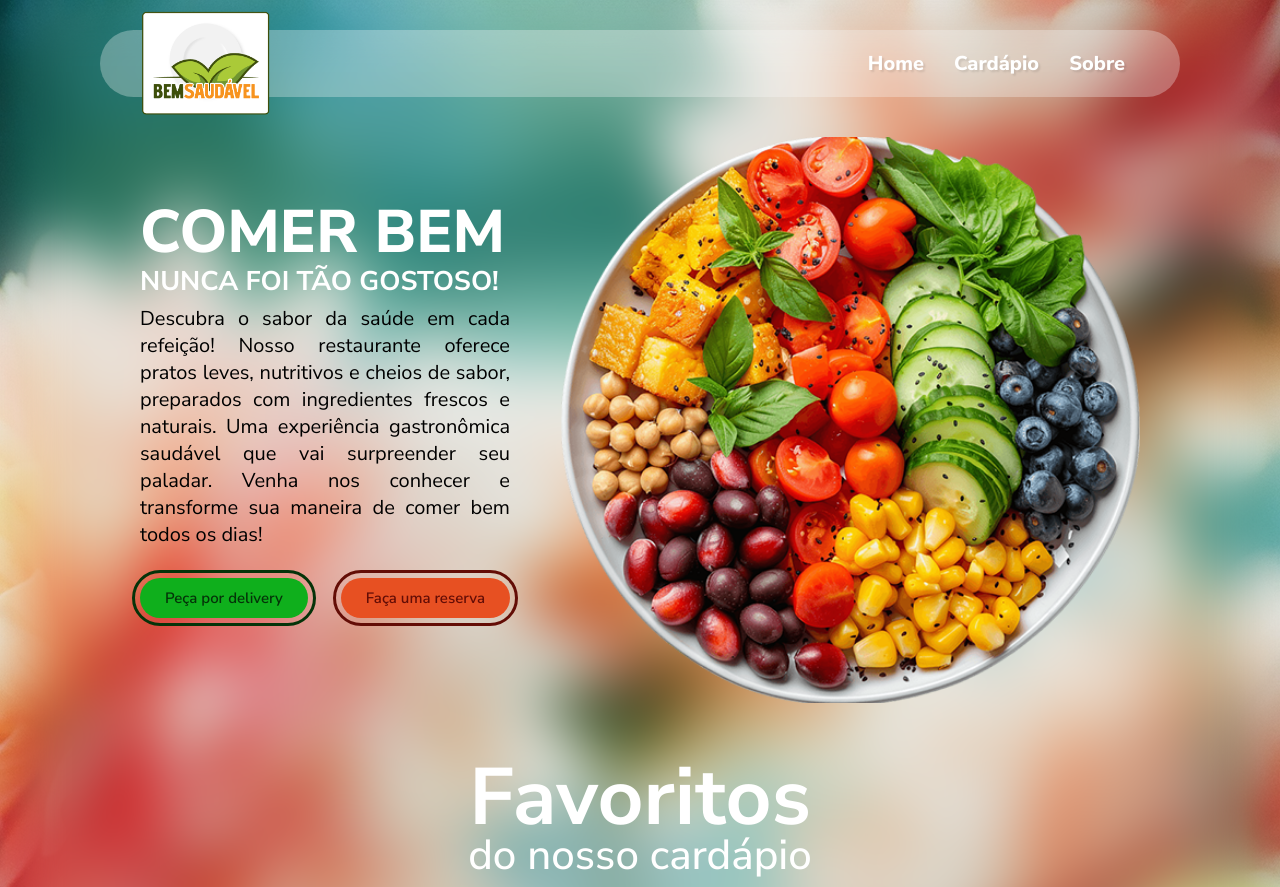
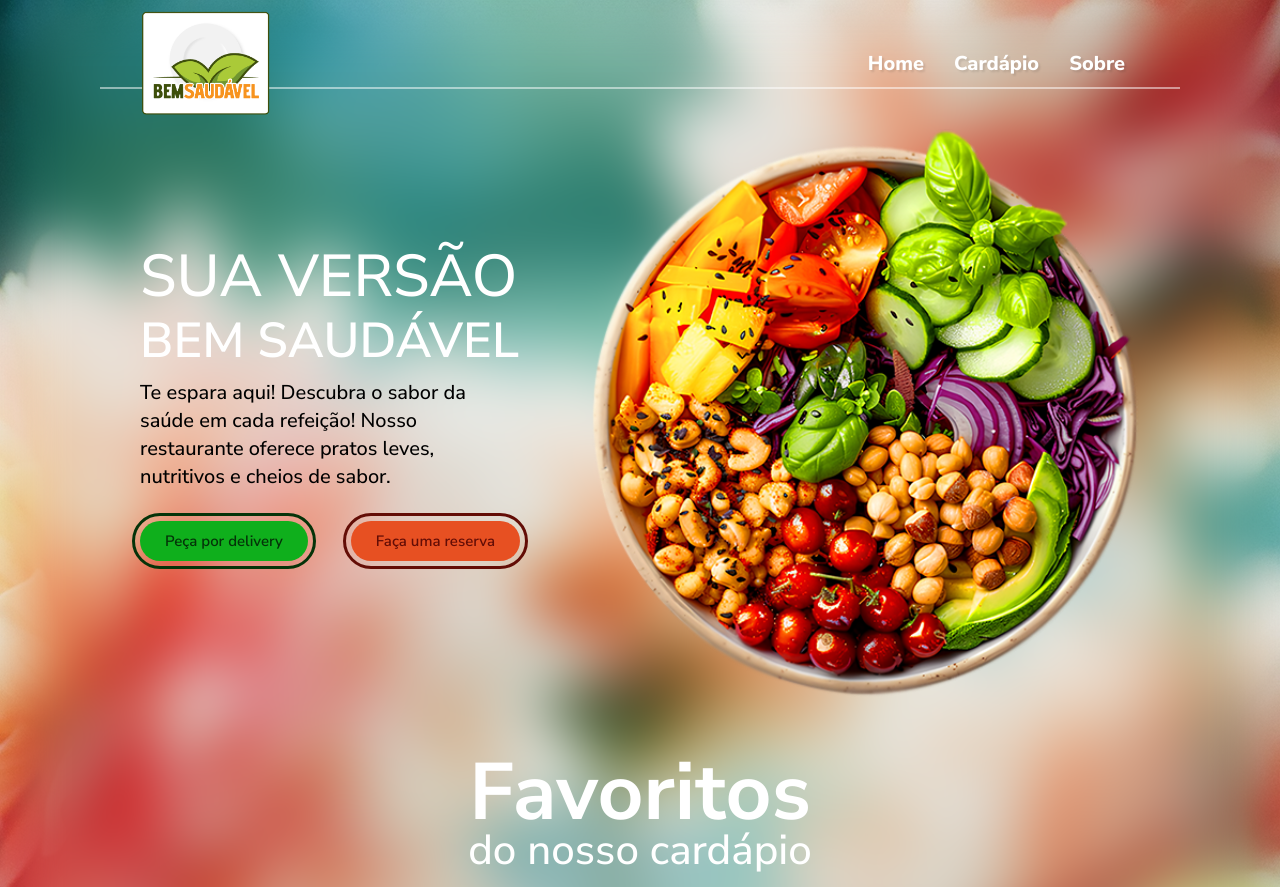
Before and after one commit to paulomarques-png/Aulas-Programa-Desenvole-Grupo-Boticario, a plain HTML site: page Exercício-Aula-Semana-01-Restaurante/index.html in a window 1280 px wide. Shown: the top 887 px of the page. Drawn offline with Linux system fonts and the light colour scheme.

Commit message:
Update hero banner text and images
Replaced the hero banner image and updated the main headline and description text in index.html. Added new images to the imgs directory and adjusted related CSS styles for improved appearance and consistency.

```diff
--- a/Exercício-Aula-Semana-01-Restaurante/index.html
+++ b/Exercício-Aula-Semana-01-Restaurante/index.html
@@ -28,14 +28,16 @@
     <div class="content">
         <section class="hero-banner">
             <div class="text-banner">
-                <h1><span class="tittle-1">COMER BEM</span><br><span class="tittle-2">NUNCA FOI TÃO GOSTOSO!</span></h1>
-                <p class="text">Descubra o sabor da saúde em cada refeição! Nosso restaurante oferece pratos leves, nutritivos e cheios de sabor, preparados com ingredientes frescos e naturais. Uma experiência gastronômica saudável que vai surpreender seu paladar. Venha nos conhecer e transforme sua maneira de comer bem todos os dias!</p>
+                <!-- <h1><span class="tittle-1">COMER BEM</span><br><span class="tittle-2">NUNCA FOI TÃO GOSTOSO!</span></h1> -->
+                 <h1><span class="tittle-1">SUA VERSÃO</span><br><span class="tittle-2">BEM SAUDÁVEL</span></h1>
+
+                <p class="text">Te espara aqui! Descubra o sabor da saúde em cada refeição! Nosso restaurante oferece pratos leves, nutritivos e cheios de sabor.   </p>
                 <div class="botoes">
                     <button class="btn-1">Peça por delivery</button>
                     <button class="btn-2">Faça uma reserva</button>
                 </div>
             </div>
-            <img class="img-banner" src="./imgs/prato-3.png" alt="">
+            <img class="img-banner" src="./imgs/raibow-salad.png" alt="">
         </section>
         <section class="sec-cards">
             <div class="tittle">
--- a/Exercício-Aula-Semana-01-Restaurante/style.css
+++ b/Exercício-Aula-Semana-01-Restaurante/style.css
@@ -24,10 +24,11 @@ header {
     display: flex;
     justify-content: space-between;
     align-items: center;
-    background-color: rgba(250, 250, 250, .3);
-    padding: 20px 40px;
-    border-radius: 50px;
+    /* background-color: rgba(250, 250, 250, .3); */
+    padding: 20px 40px 10px;
+    /* border-radius: 30px; */
     margin-top: 30px;
+    border-bottom: rgba(255, 255, 255, 0.5) 2px solid;
 }
 
 .logo{
@@ -60,12 +61,12 @@ nav li a:visited {
 }
 
 nav li:hover a {
-    color: #ace722;
+    color: #1e9107;
 }
 
 nav li a::after {
     content: "";
-    border-bottom: #ace722 solid 3px;
+    border-bottom: #1e9107 solid 3px;
     height: 30px;
     position: absolute;
     left: 0;
@@ -75,7 +76,7 @@ nav li a::after {
 }
 
 nav li:hover a::after {
-    transform: scaleX(.8);
+    transform: scaleX(.5);
     transition: .5s;
 }
 .content {
@@ -84,23 +85,18 @@ nav li:hover a::after {
     padding: 40px 40px 10px;
 }
 
-#titulo-da-pagina{
-    font-family: "quattrocento", serif;
-    font-size: 30px;
-    font-weight: 500;
-    color: #fff;
-}
-
 .hero-banner {
     width: 100%;
     /* background-color: aqua; */
     display: flex;
     justify-content: space-between;
     align-items: center;
+    /* background-color: #45f053; */
 }
 
 .text-banner {
-    width: 37%;
+    width: 38%;
+    /* background-color: #053309; */
 }
 
 .text-banner > h1 {
@@ -109,21 +105,21 @@ nav li:hover a::after {
 }
 
 .tittle-1 {
-    font-size: 60px;
-    font-weight: 800;
+    font-size: 59px;
+    font-weight: 500;
 }
 
 .tittle-2 {
     display: block;
     margin-top: -10px;
-    font-size: 27px;
-    font-weight: 700;
+    font-size: 49px;
+    font-weight: 600;
 }
 
 .text {
     font-size: 20px;
-    font-weight: 400;
-    text-align: justify;
+    line-height: 1.4;;
+    font-weight: 500;
 }
 
 .botoes {
@@ -175,7 +171,7 @@ nav li:hover a::after {
 }
 
 .img-banner{
-    width: 58%;
+    width: 55%;
 }
 
 .sec-cards .tittle {
```
Also changed, not shown: Exercício-Aula-Semana-01-Restaurante/imgs/Logo2.png (added), Exercício-Aula-Semana-01-Restaurante/imgs/raibow-salad.png (added), Exercício-Aula-Semana-01-Restaurante/imgs/raibow-salad2.jpeg (added), 1 other file.
